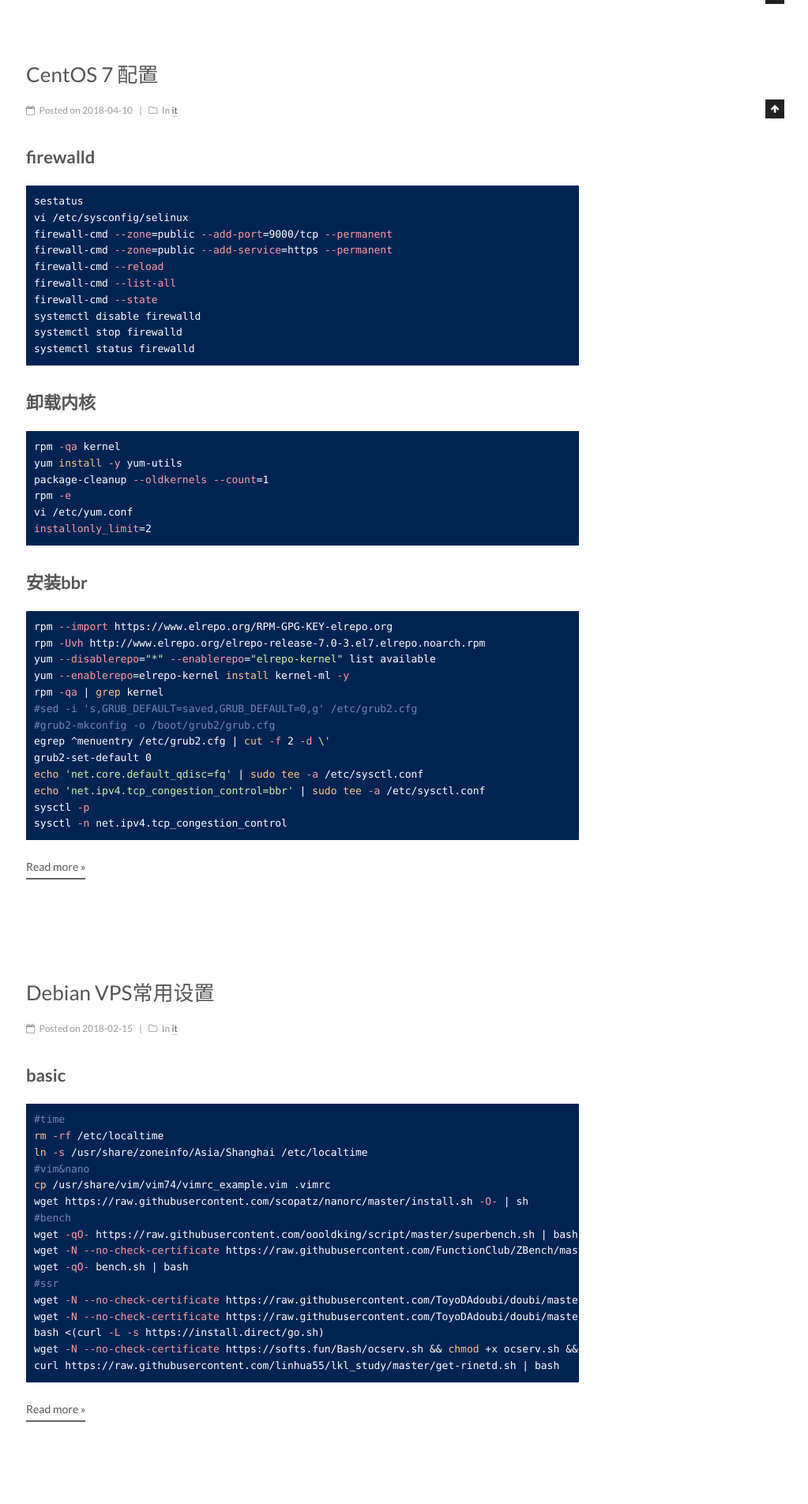
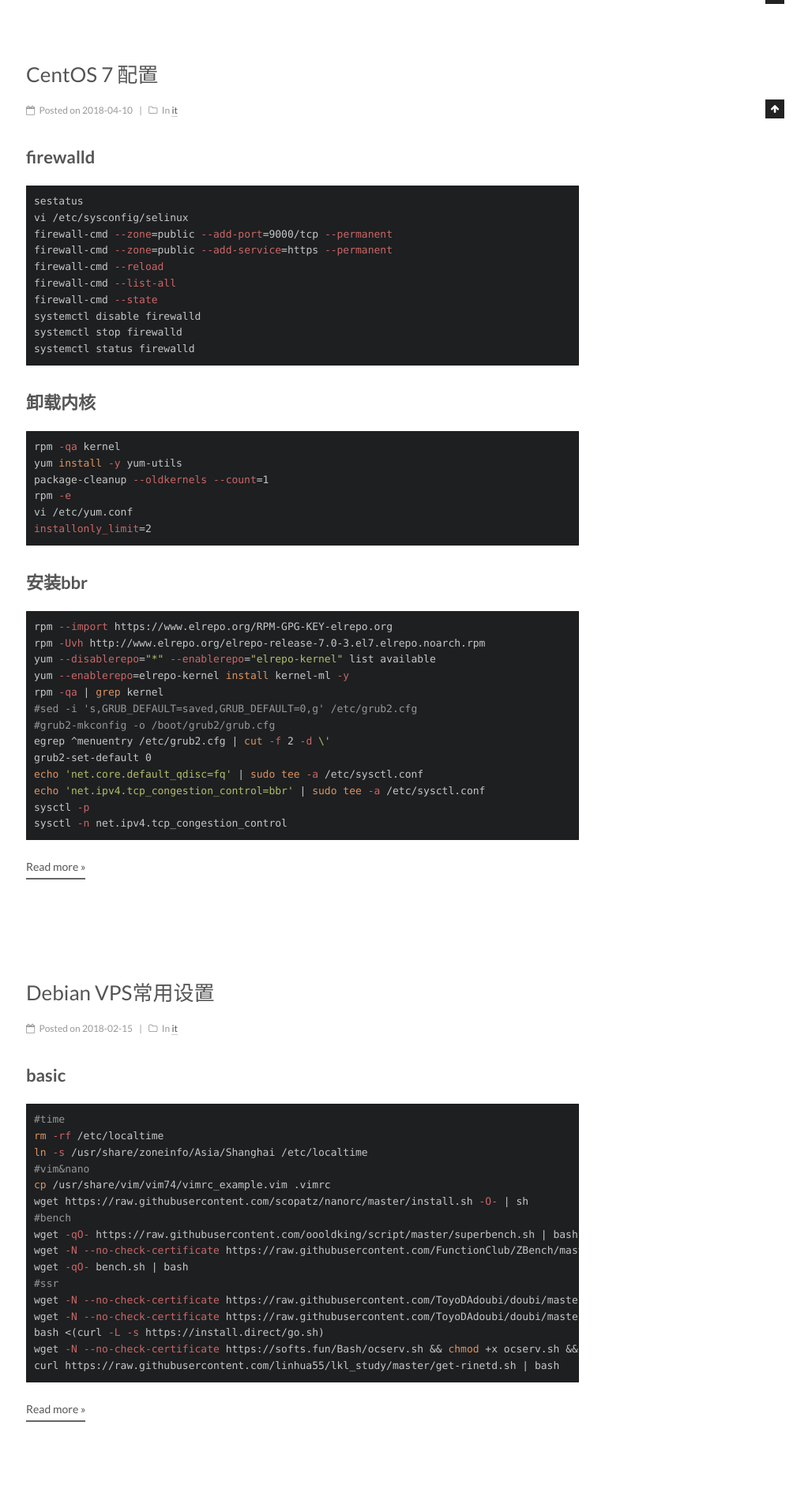
Before and after one commit to xiaolugo/xiaolugo.github.io, a Jekyll site: the page built from index.html, in a window 1280 px wide. Shown: the part 850-2755 px from the top of the page at 79% size, without its empty margins (257-1280 px from the left). Built offline with Jekyll 4.4.1, drawn with Linux system fonts in a browser that asks for light colours; the list of posts is cut into pages by our own code.

Commit message:
Update _config.yml

```diff
--- a/_config.yml
+++ b/_config.yml
@@ -356,7 +356,7 @@ custom_logo:
 # Available value:
 #    normal | night | night eighties | night blue | night bright
 # https://github.com/chriskempson/tomorrow-theme
-highlight_theme: night blue
+highlight_theme: night
 
 
 # ---------------------------------------------------------------
```
